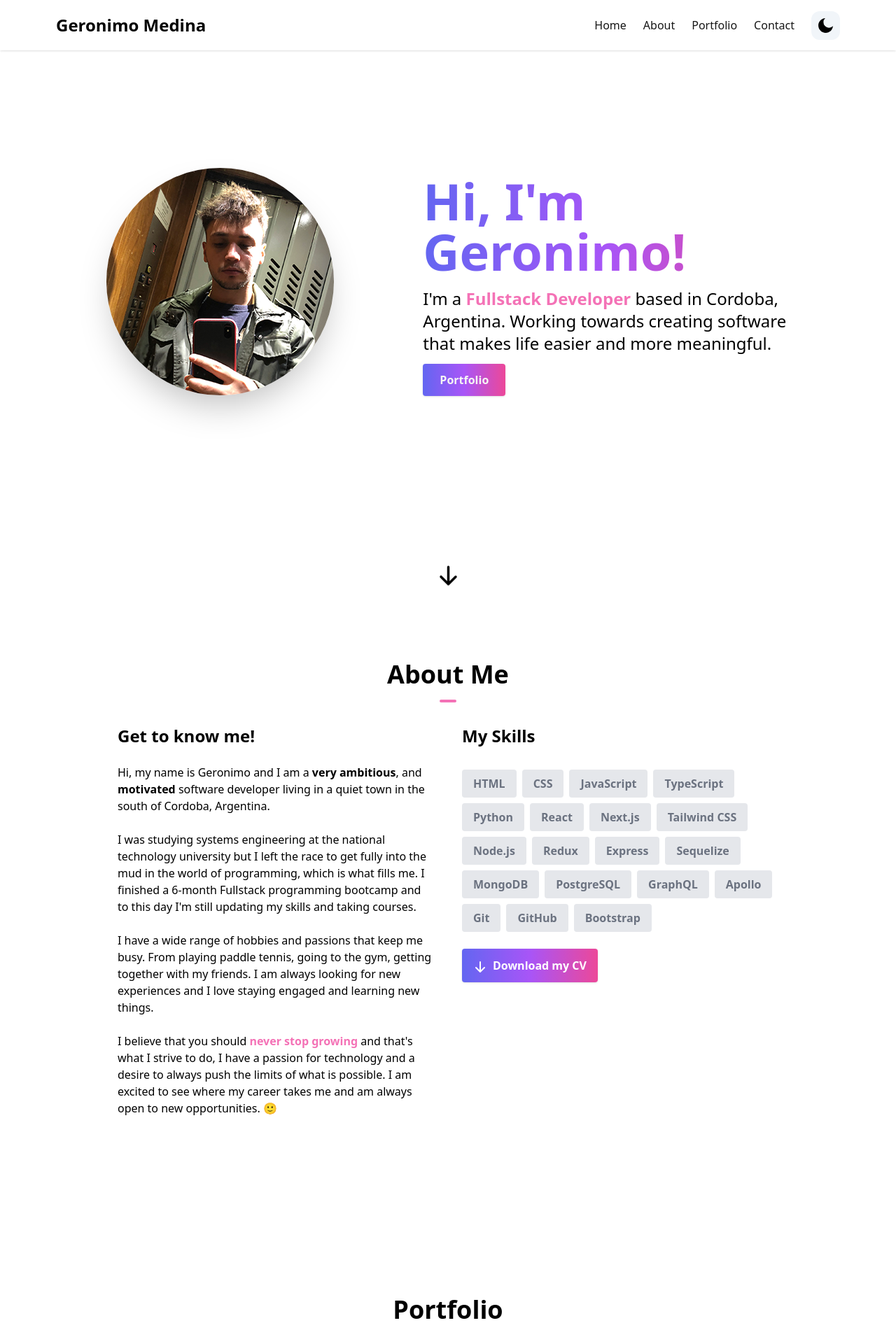
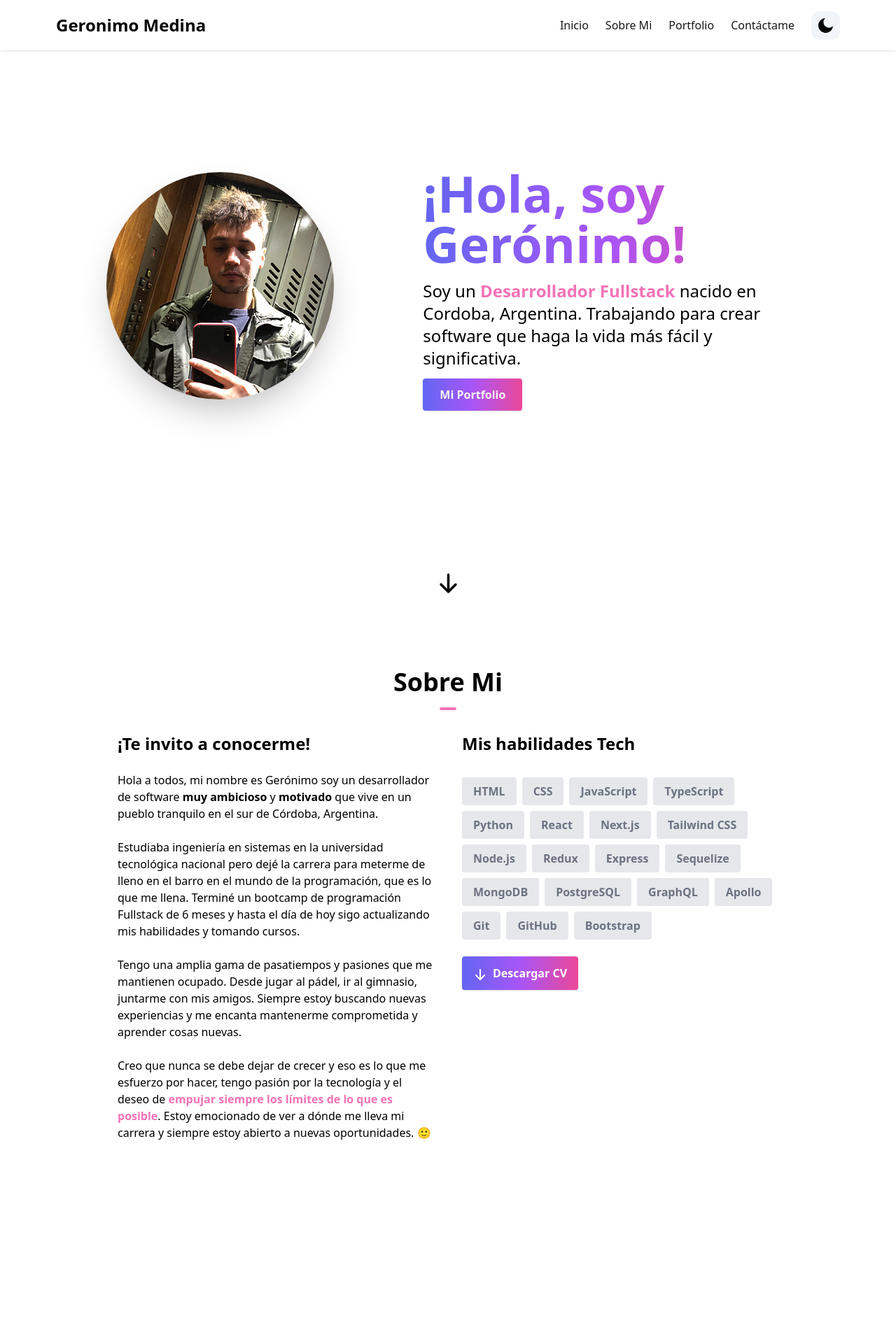
Before and after one commit to geromedina/Portfolio, a Next.js app: page / in a window 1280 px wide. Shown: the top 1891 px of the page at 70% size. Built offline with nearby package versions, Linux system fonts and the light colour scheme.

Commit message:
traduccion lista

```diff
--- a/components/AboutSection.tsx
+++ b/components/AboutSection.tsx
@@ -28,42 +28,36 @@ const AboutSection = () => {
     <section id="about">
       <div className="my-12 pb-12 md:pt-16 md:pb-48">
         <h1 className="text-center font-bold text-4xl">
-          About Me
+          Sobre Mi
           <hr className="w-6 h-1 mx-auto my-4 bg-pink-400 border-0 rounded"></hr>
         </h1>
 
         <div className="flex flex-col space-y-10 items-stretch justify-center align-top md:space-x-10 md:space-y-0 md:p-4 md:flex-row md:text-left">
           <div className="md:w-1/2">
             <h1 className="text-center text-2xl font-bold mb-6 md:text-left">
-              Get to know me!
+            ¡Te invito a conocerme!
             </h1>
             <p>
-              Hi, my name is Geronimo and I am a{" "}
-              <span className="font-bold">{"very ambitious"}</span>, and
-              <span className="font-bold">{" motivated"}</span> software developer living in a quiet town in the south of Cordoba, Argentina.
+              Hola a todos, mi nombre es Gerónimo soy un desarrollador de software <span className="font-bold">muy ambicioso</span> y <span className="font-bold">motivado</span> que vive en un pueblo tranquilo en el sur de Córdoba, Argentina.
             </p>
             <br />
             <p>
-              I was studying systems engineering at the national technology university but I left the race to get fully into the mud in the world of programming, which is what fills me. I finished a 6-month Fullstack programming bootcamp and to this day I&apos;m still updating my skills and taking courses.
+              Estudiaba ingeniería en sistemas en la universidad tecnológica nacional pero dejé la carrera para meterme de lleno en el barro en el mundo de la programación, que es lo que me llena. Terminé un bootcamp de programación Fullstack de 6 meses y hasta el día de hoy sigo actualizando mis habilidades y tomando cursos.
             </p>
             <br />
             <p>
-              I have a wide range of hobbies and passions that keep me busy. From playing paddle tennis, going to the gym, getting together with my friends. I am always looking for new experiences and I love staying engaged and learning new things.
+              Tengo una amplia gama de pasatiempos y pasiones que me mantienen ocupado. Desde jugar al pádel, ir al gimnasio, juntarme con mis amigos. Siempre estoy buscando nuevas experiencias y me encanta mantenerme comprometida y aprender cosas nuevas.
             </p>
             <br />
             <p>
-              I believe that you should{" "}
-              <span className="font-bold text-pink-400">
+              {/* <span className="font-bold text-pink-400">
                 never stop growing
-              </span>{" "}
-              and that&#39;s what I strive to do, I have a passion for
-              technology and a desire to always push the limits of what is
-              possible. I am excited to see where my career takes me and am
-              always open to new opportunities. 🙂
+              </span>{" "} */}
+              Creo que nunca se debe dejar de crecer y eso es lo que me esfuerzo por hacer, tengo pasión por la tecnología y el deseo de <span className="font-bold text-pink-400">empujar siempre los límites de lo que es posible</span>. Estoy emocionado de ver a dónde me lleva mi carrera y siempre estoy abierto a nuevas oportunidades. 🙂
             </p>
           </div>
           <div className="text-center md:w-1/2 md:text-left">
-            <h1 className="text-2xl font-bold mb-6">My Skills</h1>
+            <h1 className="text-2xl font-bold mb-6">Mis habilidades Tech</h1>
             <div className="flex flex-wrap flex-row justify-center z-10 md:justify-start">
               {skills.map((item, idx) => {
                 return (
--- a/components/ContactSection.tsx
+++ b/components/ContactSection.tsx
@@ -11,7 +11,7 @@ const ContactSection = () => {
         <section id="contact">
             <div className="my-14 pb-12 md:pt-16 md:pb-8">
                 <h1 className="text-center font-bold text-4xl mb-10">
-                    Let&#39;s talk!
+                Trabajemos Juntos!
                     <hr className="w-6 h-1 mx-auto my-4 bg-pink-400 border-0 rounded"></hr>
                 </h1>
                 <div className="text-center mx-auto mb-5">
--- a/components/DownloadCV.tsx
+++ b/components/DownloadCV.tsx
@@ -10,7 +10,7 @@ const DownloadCV = () => {
                 className=" hover:-translate-y-1 transition-transform inline-block bg-gradient-to-r from-indigo-500 via-purple-500 to-pink-500 hover:from-indigo-600 hover:via-purple-600 hover:to-pink-600 text-white font-semibold px-4 py-3 rounded shadow cursor-pointer"
             >
                 <HiArrowDown size={20} className="inline mr-2" />
-                Download my CV
+                Descargar CV
             </a>
         </span>
     );
--- a/components/Footer.tsx
+++ b/components/Footer.tsx
@@ -11,7 +11,7 @@ const Footer = () => {
       <hr className="w-full h-0.5 mx-auto mt-8 bg-neutral-200 border-0"></hr>
       <div className="mx-auto  p-4 flex flex-col text-center text-neutral-900 md:flex-row md:justify-between">
         <div className="flex flex-row items-center justify-center space-x-1 text-neutral-500 dark:text-neutral-100">
-        © 2023 | Designed with 🤍 from Argentina.<a href="/" className="hover:underline"></a>
+        © 2023 | Diseñado con 🤍 desde Argentina.<a href="/" className="hover:underline"></a>
         </div>
         <div className="flex flex-row items-center justify-center space-x-2 mb-1">
           <a href="https://github.com/geromedina" rel="noreferrer" target="_blank">
--- a/components/HeroSection.tsx
+++ b/components/HeroSection.tsx
@@ -19,15 +19,14 @@ const HeroSection = () => {
         </div>
         <div className="md:mt-2 md:w-3/5">
           <div className="bg-gradient-to-r from-indigo-500 via-purple-500 to-pink-500 bg-clip-text text-transparent">
-            <h1 className="text-4xl font-bold mt-6 md:mt-0 md:text-7xl">Hi, I&#39;m Geronimo!</h1>
+            <h1 className="text-4xl font-bold mt-6 md:mt-0 md:text-7xl">¡Hola, soy Gerónimo!</h1>
           </div>
           <p className="text-lg mt-4 mb-6 md:text-2xl font-medium">
-            I&#39;m a{" "}
+            Soy un{" "}
             <span className="font-bold text-pink-400">
-              Fullstack Developer{" "}
+              Desarrollador Fullstack{" "}
             </span>
-            based in Cordoba, Argentina. Working towards creating software that
-            makes life easier and more meaningful.
+            nacido en Cordoba, Argentina. Trabajando para crear software que haga la vida más fácil y significativa.
           </p>
           <Link
             to="portfolio"
@@ -38,7 +37,7 @@ const HeroSection = () => {
             offset={-100}
             duration={500}
           >
-            Portfolio
+            Mi Portfolio
           </Link>
         </div>
       </div>
--- a/components/Navbar.tsx
+++ b/components/Navbar.tsx
@@ -14,11 +14,11 @@ interface NavItem {
 
 const NAV_ITEMS: Array<NavItem> = [
   {
-    label: "Home",
+    label: "Inicio",
     page: "home",
   },
   {
-    label: "About",
+    label: "Sobre Mi",
     page: "about",
   },
   {
@@ -26,7 +26,7 @@ const NAV_ITEMS: Array<NavItem> = [
     page: "portfolio",
   },
   {
-    label: "Contact",
+    label: "Contáctame",
     page: "contact",
   },
 ]
--- a/components/ProjectsSection.tsx
+++ b/components/ProjectsSection.tsx
@@ -8,21 +8,21 @@ const projects = [
   {
     name: "FromZeroToDev",
     description:
-      "FromZeroToDev is an asynchronous course platform created in a group of 6 people using agile SCRUM methodologies. It has user authentication with Auth0, payment gateway, dashboard for the admin, mailing. We use TypeScript, Redux Toolkit, Tailwind, MongoDB and Mongoose.",
+      "FromZeroToDev es una plataforma de cursos asincrónicos creada en un grupo de 6 personas utilizando metodologías ágiles SCRUM. Cuenta con autenticación de usuario con Auth0, pasarela de pago, tablero para el admin, mailing. Usamos TypeScript, Redux Toolkit, Tailwind, MongoDB y Mongoose.",
     image: "/project1.png",
     github: "https://github.com/geromedina/FromZeroToDev",
     link: "https://from-zero-to-dev-posta.vercel.app/",
   },
   {
     name: "CRM GraphQL",
-    description: "CRM is an application made with the stack React, Next.js, GraphQL, Apollo, MongoDB, Tailwind and Formik",
+    description: "CRM es una aplicación hecha con el stack React, Next.js, GraphQL, Apollo, MongoDB, Tailwind y Formik.",
     image: "/project3.png",
     github: "https://github.com/geromedina/crmcliente",
     link: "https://github.com/geromedina/crmcliente",
   },
   {
     name: "Pokemon APP",
-    description: "Single Page App will be realized in the individual Henry bootcamp project, using the React, Redux, Node, Express and Sequelize stack.",
+    description: "Pokemon App es una aplicacion que hice para mi proyecto individual del bootcamp #SoyHenry, utilizando el stack de tecnologias: React, Redux, Node, Express y Sequelize.",
     image: "/project3.png",
     github: "https://github.com/geromedina/Pokemon-Project",
     link: "https://deploy-pokemon-coral.vercel.app/",
@@ -33,7 +33,7 @@ const ProjectsSection = () => {
   return (
     <section id="portfolio">
       <h1 className="my-10 text-center font-bold text-4xl">
-        Portfolio
+        Mis Trabajos
         <hr className="w-6 h-1 mx-auto my-4 bg-pink-400 border-0 rounded"></hr>
       </h1>
 
```
Also changed, not shown: app/head.tsx (+2 -2 lines).
